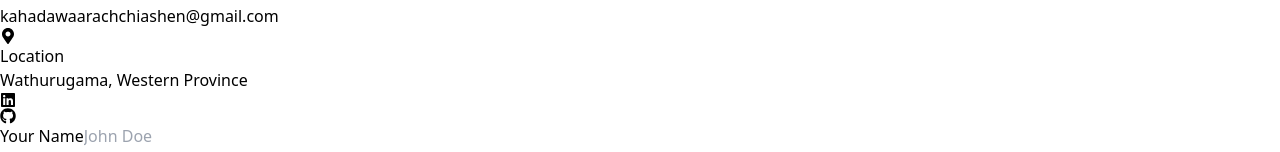
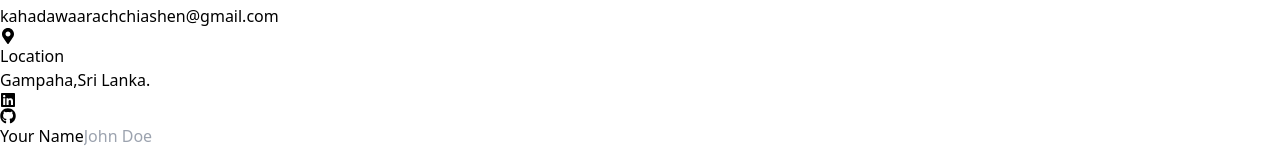
Before and after one commit to ashenlakmal/ashen-portfolio, a React (Vite) app: page / in a window 1280 px wide. Shown: the part 7366-7518 px from the top of the page. Built offline with nearby package versions, Linux system fonts and the light colour scheme.

Commit message:
Changed final Portfolio

```diff
--- a/src/components/Contact.jsx
+++ b/src/components/Contact.jsx
@@ -107,7 +107,7 @@ const Contact = () => {
                                 </div>
                                 <div>
                                     <p className="mb-1 text-sm font-semibold tracking-wider uppercase text-slate-500">Location</p>
-                                    <p className="font-bold text-slate-200 text-md">Wathurugama, Western Province</p>
+                                    <p className="font-bold text-slate-200 text-md">Gampaha,Sri Lanka.</p>
                                 </div>
                             </div>
                         </div>
```
